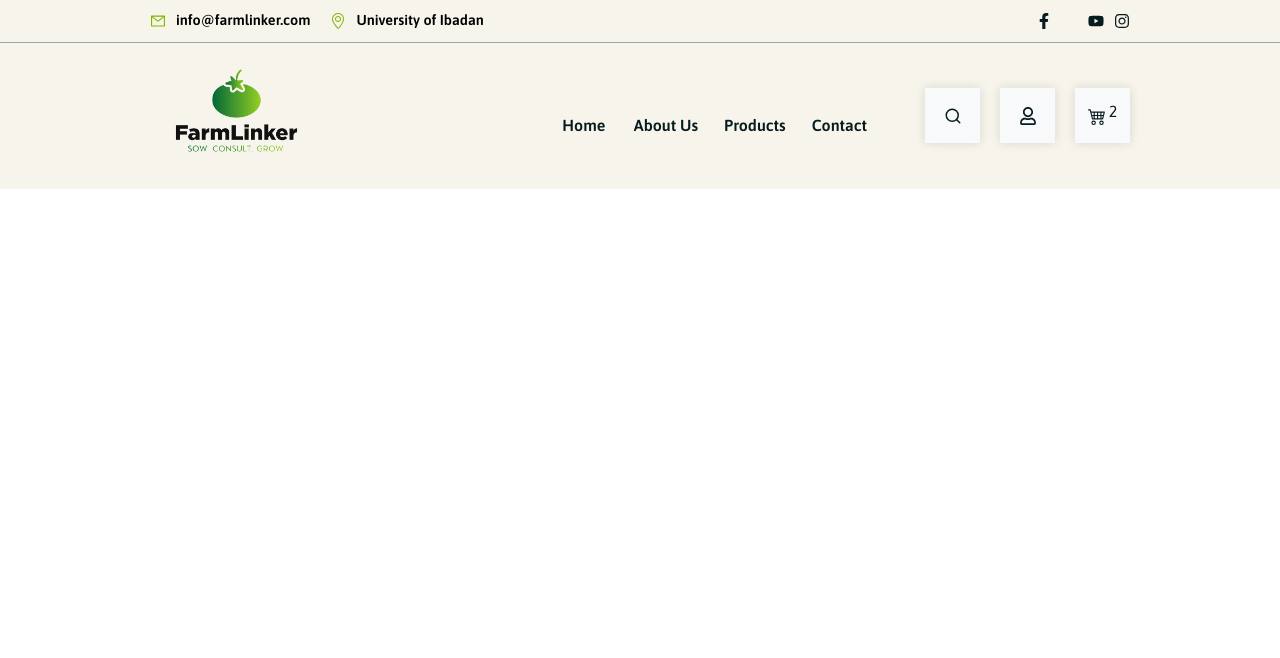
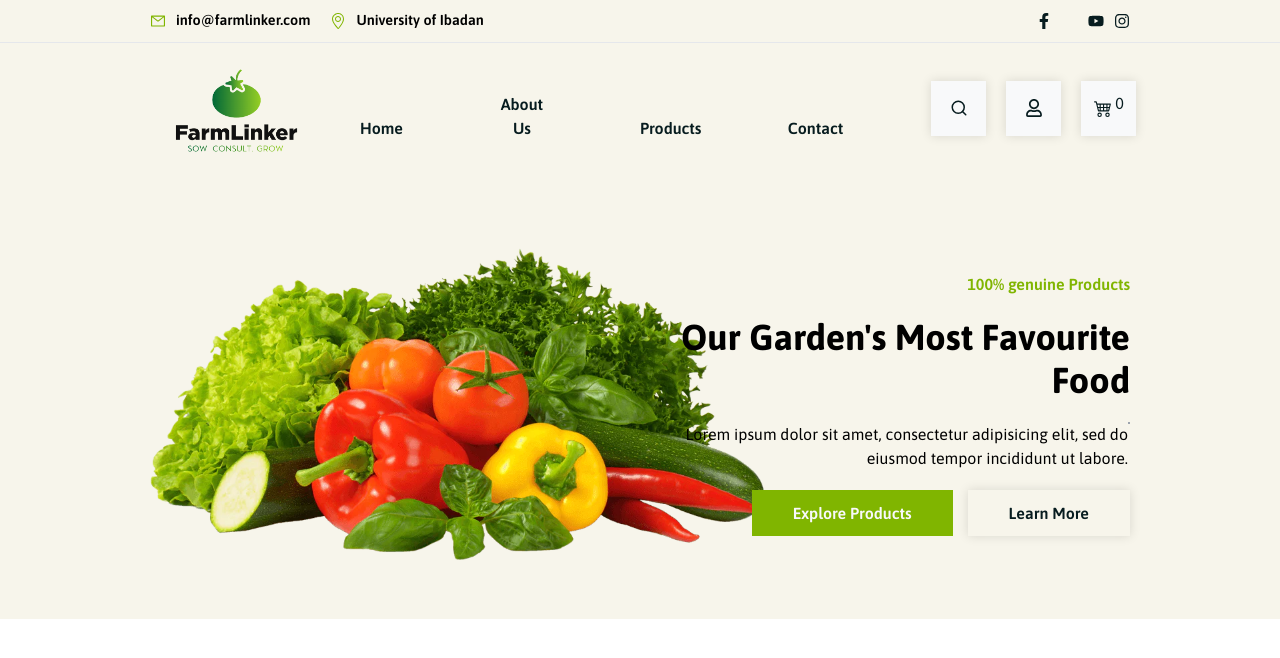
Before and after one commit to p-Smart/FarmLinker, a Next.js app: page / in a window 1280 px wide. Shown: the top 658 px of the page. Built offline with nearby package versions, Linux system fonts and the light colour scheme; some icons are missing.

Commit message:
Development in progress...

```diff
--- a/src/components/Button.js
+++ b/src/components/Button.js
@@ -28,18 +28,21 @@ return (
     sx={{
         display: 'flex',
         textTransform: 'unset',
-        borderRadius: variant!=='outlined' ? '5px' : 'unset',
-        ...variant!=='normal' && {
-            color: "neutral.800",
-            background: variant==='outlined' ? 'transparent' : primary.main,
+        borderRadius: 'unset',
+        color: variant==='text' || variant==='outlined' ? "neutral.800" : 'neutral.50',
+        border: '1px solid',
+        borderColor: 'transparent',
+        bgcolor: variant==='outlined' || variant==='text' ? 'transparent' : primary.main,
         '&:hover': {
-                background: variant==='outlined' ? 'transparent' : primary.main,
-                color: variant==='outlined' ? primary.main : 'neutral.800',
+            bgcolor: variant==='outlined' ? 'neutral.800' : variant==='text' ? 'transparent' : 'neutral.50',
+            color: variant==='outlined' ? 'neutral.50' : variant==='text' ? 'primary.main' : 'neutral.800',
+            borderColor: !variant ? 'neutral.800' : 'unset',
+        },
+        ...variant==='outlined' && {
+            boxShadow: '0 0 10px rgb(0,0,0,.125)'
         },
         gap: '10px',
-            ...variant!=='outlined' && {
         p: '10px 40px',
-            },
         alignItems: 'center',
         cursor: !loading ? 'pointer' : 'not-allowed',
         ...loading && variant !== 'outlined' && {bgcolor: 'neutral.500'},
@@ -48,7 +51,6 @@ return (
         bgcolor: variant==='outlined' ? 'transparent' : 'neutral.500',
         color: 'neutral.400',
         ...border && {border: '1px solid', borderColor: 'primary.main'},
-        },
         },
         ...sx,
     }}
--- a/src/components/Cart/index.js
+++ b/src/components/Cart/index.js
@@ -1,4 +1,4 @@
-import { Button, Stack, SwipeableDrawer, Typography } from "@mui/material"
+import { Button, Divider, Stack, SwipeableDrawer, Typography } from "@mui/material"
 import {GrClose} from 'react-icons/gr'
 import { useGlobalContext } from "src/contexts/globalContext"
 
@@ -21,6 +21,7 @@ const Cart = () => {
             bgcolor: 'neutral.50',
             boxShadow: '0 0 10px rgb(0,0,0,.125)',
             zIndex: 2,
+            gap: '15px'
         }}
         >
         <Stack
@@ -42,6 +43,19 @@ const Cart = () => {
         style={{cursor: 'pointer'}}
         onClick={() => setOpenCart(false)}
         />
+        </Stack>
+        <Divider
+        sx={{
+            borderColor: 'neutral.200'
+        }}
+        />
+
+        <Stack>
+            <Typography
+            variant="h6"
+            >
+                Your Cart is currently empty.
+            </Typography>
         </Stack>
         </Stack>
 
--- /dev/null
+++ b/src/components/LandingPage/Hero.js
@@ -0,0 +1,86 @@
+import { Divider, Stack, Typography } from "@mui/material"
+import Button from "../Button"
+
+
+
+const Hero = () => {
+
+
+
+    return (
+        <Stack
+        direction='row'
+        sx={{
+            width: '100%',
+            height: '430px',
+            bgcolor: 'secondary.main',
+            justifyContent: 'space-between',
+            alignItems: 'center',
+            p: '50px 150px'
+        }}
+        >
+        <Stack
+        sx={{
+            width: '48%'
+        }}
+        >
+        <img
+        src='/assets/images/23_1030x.webp'
+        style={{
+            width: 922 / 1.5,
+            height: 467 / 1.5,
+            objectFit: 'cover'
+        }}
+        />
+        </Stack>
+        <Stack>
+
+        </Stack>
+        <Stack
+        sx={{
+            width: '48%',
+            textAlign: 'right',
+            gap: '20px'
+        }}
+        >
+            <Typography sx={{color: 'primary.main', fontWeight: 600}}>100% genuine Products</Typography>
+            <Typography
+            variant="h3"
+            >
+            {`Our Garden's Most Favourite Food`}
+            </Typography>
+            <Stack
+            direction='row'
+            >
+            <Typography>
+            Lorem ipsum dolor sit amet, consectetur adipisicing elit, sed do eiusmod tempor incididunt ut labore.
+            </Typography>
+            <Divider
+            sx={{
+                borderWidth: '1px',
+                borderColor: 'neutral.400',
+                height: '100%',
+            }}
+            />
+            </Stack>
+            <Stack
+            direction='row'
+            sx={{
+                gap: '15px',
+                alignSelf: 'flex-end'
+            }}
+            >
+            <Button
+            title="Explore Products"
+            />
+            <Button
+            title="Learn More"
+            variant="outlined"
+            />
+            </Stack>
+        </Stack>
+        </Stack>
+    )
+}
+
+export default Hero
--- a/src/components/TopNav/index.js
+++ b/src/components/TopNav/index.js
@@ -92,7 +92,7 @@ const TopNav = () => {
 
             <Divider
             sx={{
-                borderColor: 'neutral.400'
+                borderColor: 'neutral.200'
             }}
             />
 
@@ -120,7 +120,7 @@ const TopNav = () => {
                     nav.map( ({title, route}) => (
                         <Button
                         key={uuid()}
-                        variant='outlined'
+                        variant='text'
                         title={title}
                         />
                     ) )
--- a/src/pages/_app.js
+++ b/src/pages/_app.js
@@ -13,7 +13,7 @@ const App = ({ Component, pageProps }) => {
 
   const [openCart, setOpenCart] = useState(false)
   const [globalData, setGlobalData] = useState({
-    cartNumber: 2
+    cartNumber: 0
   })
 
   return (
--- a/src/pages/index.js
+++ b/src/pages/index.js
@@ -1,3 +1,4 @@
+import Hero from "src/components/LandingPage/Hero"
 import LandingPageLayout from "src/components/layouts/LandingPageLayout"
 
 
@@ -7,7 +8,7 @@ const HomePage = () => {
 
     return (
         <LandingPageLayout>
-
+        <Hero />
         </LandingPageLayout>
     )
 }
--- a/src/styles/global.css
+++ b/src/styles/global.css
@@ -5,70 +5,7 @@ input::-webkit-inner-spin-button {
   -webkit-appearance: none;
   margin: 0;
 }
-*{margin: 0; padding: 0;}
-
-@font-face {
-  font-family: 'ClashDisplay-Regular';
-  src: url('/assets/fonts/ClashDisplay/Fonts/WEB/fonts/ClashDisplay-Regular.woff2') format('woff2'),
-       url('/assets/fonts/ClashDisplay/Fonts/WEB/fonts/ClashDisplay-Regular.woff') format('woff'),
-       url('/assets/fonts/ClashDisplay/Fonts/WEB/fonts/ClashDisplay-Regular.ttf') format('truetype');
-       font-weight: 400;
-       font-display: swap;
-       font-style: normal;
-}
-
-
-@font-face {
-  font-family: 'ClashDisplay-Bold';
-  src: url('/assets/fonts/ClashDisplay/Fonts/WEB/fonts/ClashDisplay-Bold.woff2') format('woff2'),
-       url('/assets/fonts/ClashDisplay/Fonts/WEB/fonts/ClashDisplay-Bold.woff') format('woff'),
-       url('/assets/fonts/ClashDisplay/Fonts/WEB/fonts/ClashDisplay-Bold.ttf') format('truetype');
-       font-weight: 700;
-       font-display: swap;
-       font-style: normal;
-}
-
-@font-face {
-  font-family: 'ClashDisplay-Semibold';
-  src: url('/assets/fonts/ClashDisplay/Fonts/WEB/fonts/ClashDisplay-Semibold.woff2') format('woff2'),
-       url('/assets/fonts/ClashDisplay/Fonts/WEB/fonts/ClashDisplay-Semibold.woff') format('woff'),
-       url('/assets/fonts/ClashDisplay/Fonts/WEB/fonts/ClashDisplay-Semibold.ttf') format('truetype');
-       font-weight: 600;
-       font-display: swap;
-       font-style: normal;
-}
-
-@font-face {
-  font-family: 'MadeTommy-Regular';
-  src: url('/assets/fonts/MadeTommyOutline/MADE TOMMY Regular Outline_PERSONAL USE.otf') format('opentype');
-       font-weight: 400;
-       font-display: swap;
-       font-style: normal;
-}
-
-@font-face {
-  font-family: 'MadeTommy-Bold';
-  src: url('/assets/fonts/MadeTommyOutline/MADE TOMMY Bold Outline_PERSONAL USE.otf') format('opentype');
-       font-weight: 600;
-       font-display: swap;
-       font-style: normal;
-}
-
-@font-face {
-  font-family: 'TypoHoop-Regular';
-  src: url('/assets/fonts/typo-hoop-demo/Typo Hoop_Regular_Demo.otf') format('opentype');
-       font-weight: 400;
-       font-display: swap;
-       font-style: normal;
-}
-
-@font-face {
-  font-family: 'Volkhov-Regular';
-  src: url('/assets/fonts/volkhov/Volkhov-Regular.ttf') format('truetype');
-       font-weight: 400;
-       font-display: swap;
-       font-style: normal;
-}
+*{margin: 0; padding: 0; box-sizing: border-box;}
 
 
 .MuiPopover-root .MuiPaper-root{ background-color: #000;}
```
Also changed, not shown: public/assets/images/23_1030x.webp (added), public/assets/images/farm-workers-harvesting-red-bell-pepper.jpg (added). Lines whose indentation alone changed are shown as unchanged.
